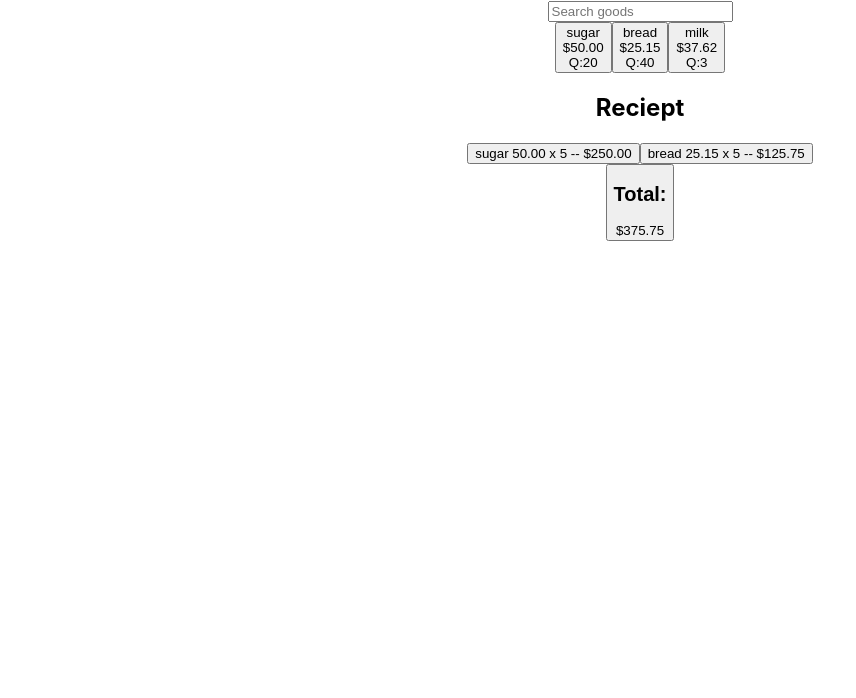
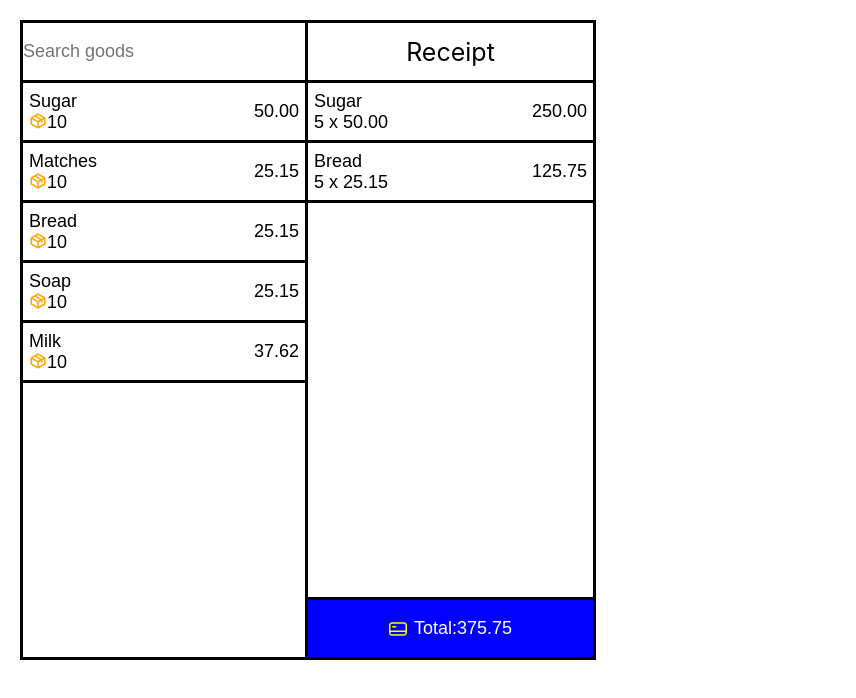
Before and after one commit to lConstantine/warehouse-app, a React (Create React App) app: page / in a window 1280 px wide. Shown: the top 698 px of the page, without its empty margins (0-856 px from the left). Built offline with nearby package versions, Linux system fonts and the light colour scheme.

Commit message:
styling added

```diff
--- a/package.json
+++ b/package.json
@@ -1,4 +1,5 @@
 {
+  "homepage": "http://lConstantine.github.io/warehouse-app",
   "name": "warehouse-app",
   "version": "0.1.0",
   "private": true,
@@ -6,12 +7,16 @@
     "@testing-library/jest-dom": "^5.11.4",
     "@testing-library/react": "^11.1.0",
     "@testing-library/user-event": "^12.1.10",
+    "gh-pages": "^3.1.0",
     "react": "^17.0.1",
     "react-dom": "^17.0.1",
+    "react-icons": "^3.11.0",
     "react-scripts": "4.0.0",
     "web-vitals": "^0.2.4"
   },
   "scripts": {
+    "predeploy": "npm run build",
+    "deploy": "gh-pages -d build",
     "start": "react-scripts start",
     "build": "react-scripts build",
     "test": "react-scripts test",
--- /dev/null
+++ b/src/App.css
@@ -0,0 +1,110 @@
+/* Указываем box sizing */
+*,
+*::before,
+*::after {
+  box-sizing: border-box;
+}
+
+/* Убираем внутренние отступы */
+ul[class],
+ol[class] {
+  padding: 0;
+}
+
+/* Убираем внешние отступы */
+body,
+h1,
+h2,
+h3,
+h4,
+p,
+ul[class],
+ol[class],
+li,
+figure,
+figcaption,
+blockquote,
+dl,
+dd {
+  margin: 0;
+}
+
+.App {
+  text-align: center;
+  display: flex;
+  width: 45vw;
+  margin: 20px;
+  border: 3px solid black;
+  min-height: 80vh;
+}
+
+.store {
+  border-right: 3px solid black;
+  width: 50%;
+
+}
+
+.basket {
+  width: 50%;
+  position: relative;
+
+}
+
+button {
+  display: flex;
+  background-color: white;
+  width: 100%;
+  border-style: none;
+  border-bottom: 3px solid black;
+  height: 60px;
+  outline: none;
+  justify-content: space-between;
+  align-items: center;
+  font-size: 18px;
+}
+
+.input {
+  width: 97%;
+  border-style: none;
+  outline: none;
+  width: 100%;
+  height: 100%;
+  padding: 0;
+  font-size: 18px;
+}
+
+.total {
+  background-color: blue;
+  color: white;
+  position: absolute;
+  bottom: 0;
+  height: 60px;
+  border-style: none;
+  border-top: 3px solid black;
+  justify-content: center;
+  align-items: center;
+}
+
+.receipt {
+  display: flex;
+  height: 60px;
+  border-bottom: 3px solid black;
+  justify-content: center;
+  align-items: center;
+}
+
+.inputWrapper {
+  height: 60px;
+  border-bottom: 3px solid black;
+}
+
+.info {
+  display: flex;
+  flex-direction: column;
+  justify-content: flex-start;
+  text-align: left;
+}
+
+.icon {
+display: flex;
+}
--- a/src/App.js
+++ b/src/App.js
@@ -1,27 +1,39 @@
 import React, { useState } from "react"
 import Store from "./components/Store"
 import Basket from "./components/Basket"
+import './App.css';
 
 function App() {
+
   /* here we're gonna get the JSON item list form the server, according to initial test conditions,
-     but I'm using an short example for your convenience */
+     but I'm using a short example for your convenience */
 
   const [store, setStore] = useState([
     {
       name: "sugar",
       price: 50.0,
-      amount: 20,
+      amount: 10,
+    },
+    {
+      name: "matches",
+      price: 25.15,
+      amount: 10,
     },
     {
       name: "bread",
       price: 25.15,
-      amount: 40,
+      amount: 10,
+    },
+    {
+      name: "soap",
+      price: 25.15,
+      amount: 10,
     },
     {
       name: "milk",
       price: 37.62,
-      amount: 3,
-    },
+      amount: 10,
+    }
   ]);
   const [basket, setBasket] = useState([
     {
@@ -39,7 +51,6 @@ function App() {
 
   return (
     <div className="App">
-      <div>
         <Store
           store={store}
           setStore={setStore}
@@ -48,15 +59,12 @@ function App() {
           search={search}
           setSearch={setSearch}
         />
-      </div>
-      <div>
         <Basket
           store={store}
           setStore={setStore}
           basket={basket}
           setBasket={setBasket}
         />
-      </div>
     </div>
   )
 }
--- a/src/components/Basket.js
+++ b/src/components/Basket.js
@@ -1,49 +1,55 @@
-import React from "react"
+import React from "react";
+import { CgCreditCard } from "react-icons/cg";
 
 const Basket = ({ basket, store, setStore, setBasket }) => {
   const handlePassToStore = (basketItem) => {
     const newBasket = basket.map((obj) =>
       obj.name === basketItem.name ? { ...obj, amount: obj.amount - 1 } : obj
-    )
-    setBasket(newBasket)
+    );
+    setBasket(newBasket);
 
     const newStore = store.map((obj) =>
       obj.name === basketItem.name ? { ...obj, amount: obj.amount + 1 } : obj
-    )
-    setStore(newStore)
-  }
-
-  if (basket.length < 1) {
-    return <h2>The basket is empty, you monster...</h2>
-  }
+    );
+    setStore(newStore);
+  };
 
   return (
-    <div>
-      <div>
-        <h2>Reciept</h2>
-        {basket.map(
+    <div className="basket">
+      <div className="receipt">Receipt</div>
+
+      {basket.length < 1 ? (
+        <div className="empty">The basket is empty, you monster...</div>
+      ) : (
+        basket.map(
           (item, index) =>
             item.amount > 0 && (
               <button onClick={() => handlePassToStore(item)} key={index + 1}>
-                {item.name} {item.price.toFixed(2)} x {item.amount} -- $
+                <div className="info">
+                  <div>{item.name[0].toUpperCase() + item.name.slice(1)}</div>
+                  <div>
+                    {item.amount} x {item.price.toFixed(2)}
+                  </div>
+                </div>
+                <div className="price">
                   {(item.price * item.amount).toFixed(2)}
+                </div>
               </button>
             )
+        )
       )}
-      </div>
 
       {/* so here we should print out the receipt but for the purpose of this test it's OK to just whipe the basket clean */}
 
-      <div>
-        <button onClick={() => setBasket([])}>
-          <h2>Total: </h2>$
+      <button className="total" onClick={() => setBasket([])}>
+        <CgCreditCard color="yellow" style={{ marginRight: "7px" }} />
+        Total:
         {basket
           .reduce((acc, rec) => acc + rec.amount * rec.price, 0)
           .toFixed(2)}
       </button>
     </div>
-    </div>
-  )
-}
+  );
+};
 
-export default Basket
+export default Basket;
--- a/src/components/Store.js
+++ b/src/components/Store.js
@@ -1,4 +1,5 @@
 import React from "react"
+import { BiPackage } from 'react-icons/bi';
 
 const Store = ({ store, basket, setStore, setBasket, search, setSearch }) => {
   const handlePassToBasket = (storeItem) => {
@@ -19,14 +20,12 @@ const Store = ({ store, basket, setStore, setBasket, search, setSearch }) => {
     setStore(newStore)
   }
 
-  if (store.length < 1) {
-    return <h2>You drained it all...</h2>
-  }
 
   return (
-    <div>
-      <div>
-        <input
+    <div className="store">
+
+      <div className="inputWrapper">
+        <input className="input"
           value={search}
           onChange={(e) => setSearch(e.target.value)}
           placeholder="Search goods"
@@ -38,13 +37,17 @@ const Store = ({ store, basket, setStore, setBasket, search, setSearch }) => {
           item.amount > 0 &&
           (search === "" || item.name.indexOf(search) !== -1) && (
             <button onClick={() => handlePassToBasket(item)} key={index + 1}>
-              {item.name}
-              <br />${item.price.toFixed(2)}
-              <br />
-              Q:{item.amount}
+              <div className="info">
+                <div>{item.name[0].toUpperCase() + item.name.slice(1)}</div>
+                <div className="icon">
+                  <BiPackage color="orange"/>
+                  {item.amount}
+                </div>
+              </div>
+              <div className="price">{item.price.toFixed(2)}</div>
             </button>
-          )
-      )}
+          ))
+      }
     </div>
   )
 }
--- a/src/index.css
+++ b/src/index.css
@@ -5,24 +5,10 @@ body {
     sans-serif;
   -webkit-font-smoothing: antialiased;
   -moz-osx-font-smoothing: grayscale;
+  font-size: 25px;
 }
 
 code {
   font-family: source-code-pro, Menlo, Monaco, Consolas, 'Courier New',
     monospace;
 }
-
-.App {
-  text-align: center;
-}
-
-.App-header {
-  background-color: #282c34;
-  min-height: 100vh;
-  display: flex;
-  flex-direction: column;
-  align-items: center;
-  justify-content: center;
-  font-size: calc(10px + 2vmin);
-  color: white;
-}
```
Also changed, not shown: 1 other file (tests, documents, lock files or other folders). Lines whose indentation alone changed are shown as unchanged.
